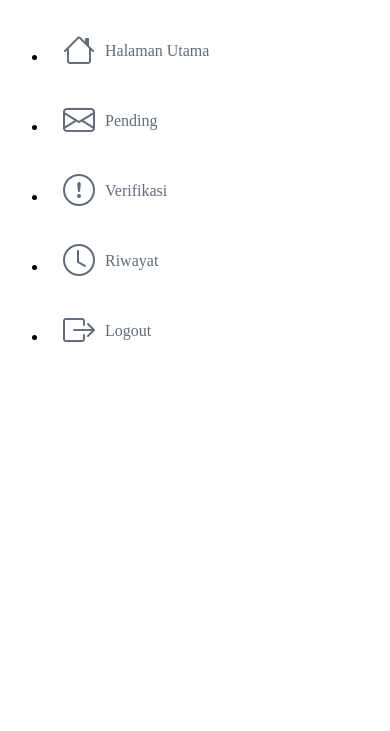
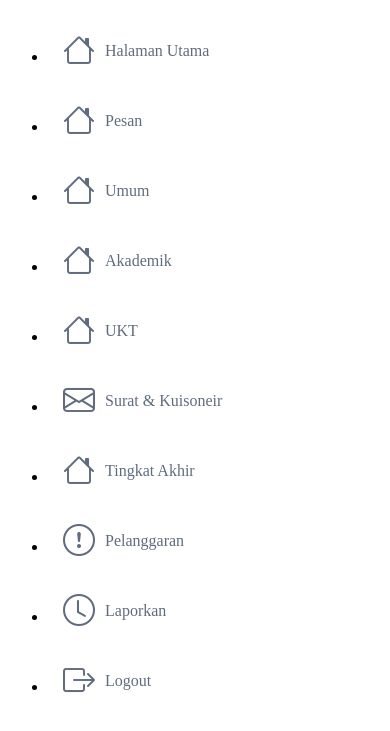
Before and after one commit to Ruphasa/PjBL_TATIB, a PHP site: page /layouts/sidebar.php in a window 390 px wide. Shown: the top 731 px of the page. Run offline with PHP 8.4, Linux system fonts and the light colour scheme.

Commit message:
Tolong Iconnya dong rek

```diff
--- a/layouts/sidebar.php
+++ b/layouts/sidebar.php
@@ -28,27 +28,59 @@
                 <!-- Add icons to the links using the .nav-icon class
             with font-awesome or any other icon font library -->
                 <li class="nav-item">
-                    <a href="adminIndex.php?page=dashboard" class="nav-link">
+                    <a href="" class="nav-link">
                         <i class="bi bi-house nav-icon" style="font-size: 2rem; color:606C7D;"></i>
                         <p>Halaman Utama</p>
                     </a>
                 </li>
                 <li class="nav-item">
-                    <a href="adminIndex.php?page=pending" class="nav-link">
+                    <a href="" class="nav-link">
+                        <i class="bi bi-house nav-icon" style="font-size: 2rem; color:606C7D;"></i>
+                        <p>Pesan</p>
+                    </a>
+                </li>
+                <li class="nav-item">
+                    <a href="" class="nav-link">
+                        <i class="bi bi-house nav-icon" style="font-size: 2rem; color:606C7D;"></i>
+                        <p>Umum</p>
+                    </a>
+                </li>
+                <li class="nav-item">
+                    <a href="" class="nav-link">
+                        <i class="bi bi-house nav-icon" style="font-size: 2rem; color:606C7D;"></i>
+                        <p>Akademik</p>
+                    </a>
+                </li>
+                <li class="nav-item">
+                    <a href="" class="nav-link">
+                        <i class="bi bi-house nav-icon" style="font-size: 2rem; color:606C7D;"></i>
+                        <p>UKT</p>
+                    </a>
+                </li>
+                </li>
+                <li class="nav-item">
+                    <a href="" class="nav-link">
                         <i class="bi bi-envelope" style="font-size: 2rem; color:606C7D"></i>
-                        <p>Pending</p>
+                        <p>Surat & Kuisoneir</p>
                     </a>
+                </li>
+                <li class="nav-item">
+                    <a href="" class="nav-link">
+                        <i class="bi bi-house nav-icon" style="font-size: 2rem; color:606C7D;"></i>
+                        <p>Tingkat Akhir</p>
+                    </a>
+                </li>
                 </li>
                 <li class="nav-item">
                     <a href="index.php?page=pelanggaranmu" class="nav-link">
                         <i class="bi bi-exclamation-circle" style="font-size: 2rem; color:606C7D"></i>
-                        <p>Verifikasi</p>
+                        <p>Pelanggaran</p>
                     </a>
                 </li>
                 <li class="nav-item">
                     <a href="index.php?page=lapor" class="nav-link">
                         <i class="bi bi-clock" style="font-size: 2rem; color:606C7D"></i>
-                        <p>Riwayat</p>
+                        <p>Laporkan</p>
                     </a>
                 </li>
                 <li class="nav-item border">
```
Also changed, not shown: pages/lapor.php (+19 -15 lines), src/chatbox-outline.svg (added).
